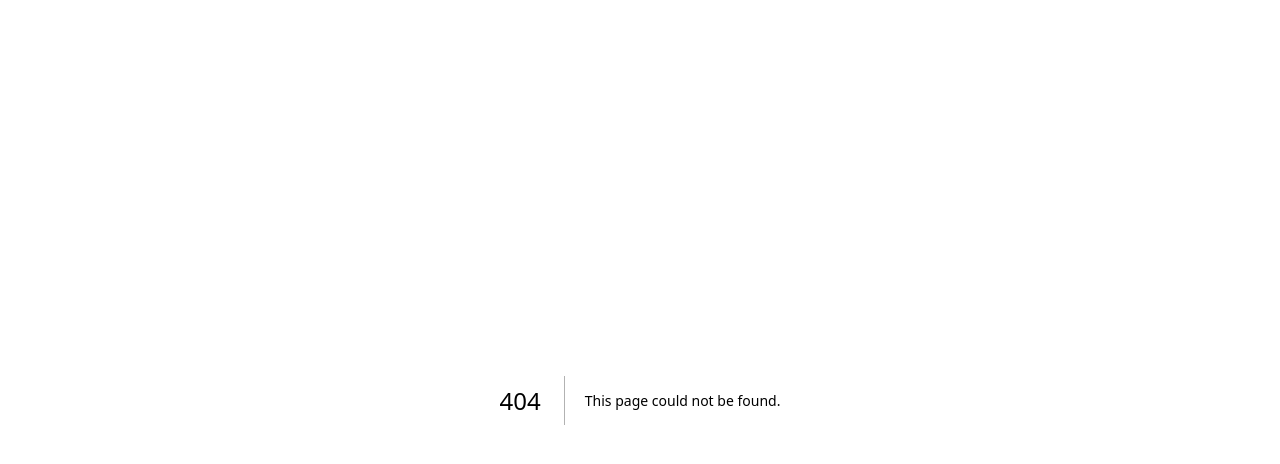
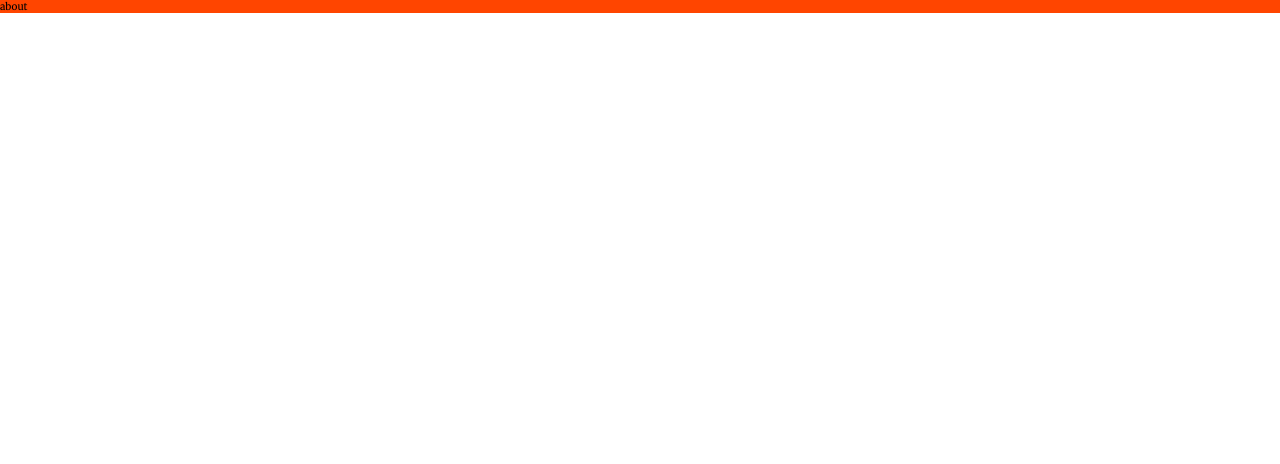
Before and after one commit to lukeevangraham/seeking-life, a Next.js app: page /about in a window 1280 px wide. Before the commit this address had no page. Shown: the top 464 px of the page. Built offline with nearby package versions, Linux system fonts and the light colour scheme.

Commit message:
about page draft

```diff
--- /dev/null
+++ b/pages/about/index.js
@@ -0,0 +1,7 @@
+import classes from "./index.module.scss"
+
+const about = () => (
+    <div className={classes.About}>about</div>
+)
+
+export default about;
--- /dev/null
+++ b/pages/about/index.module.scss
@@ -0,0 +1,3 @@
+.About {
+    background-color: orangered;
+}
```
